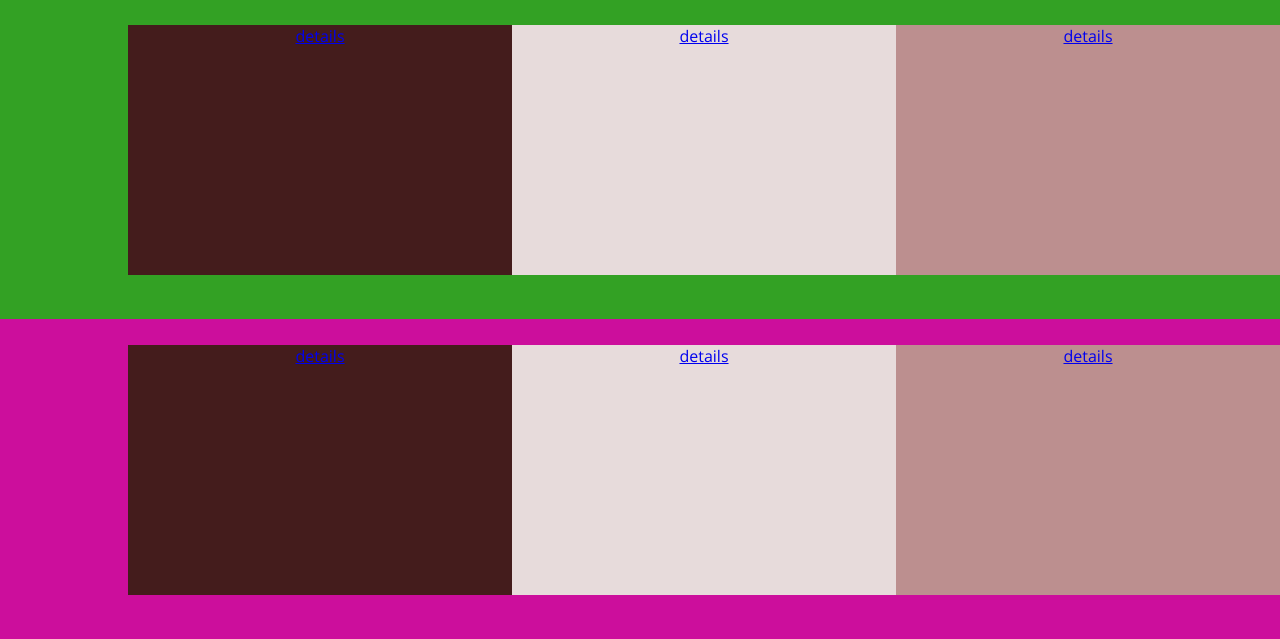
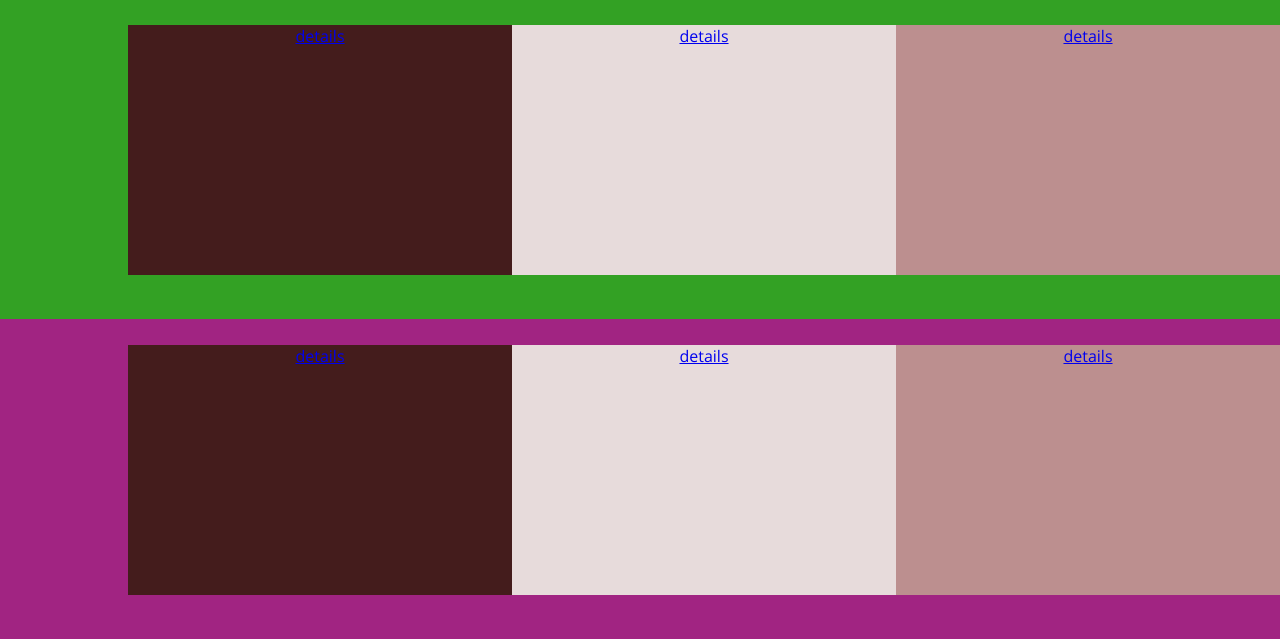
Before and after one commit to yasasgit/web-dev-sdg, a PHP site: page /html/innovate.html in a window 1280 px wide. Shown: the part 1723-2362 px from the top of the page. Run offline with PHP 8.4, Linux system fonts and the light colour scheme.

Commit message:
colors set

```diff
--- a/website/css/innovation.css
+++ b/website/css/innovation.css
@@ -103,4 +103,4 @@ margin-top: 2%;}
 	background-color: rgb(51, 161, 36);}
 
 .div-for-innvo-list3{width: 100%;height: 320px;
-	background-color: rgb(204, 14, 156);}
+	background-color: rgb(161, 36, 130);}
```
